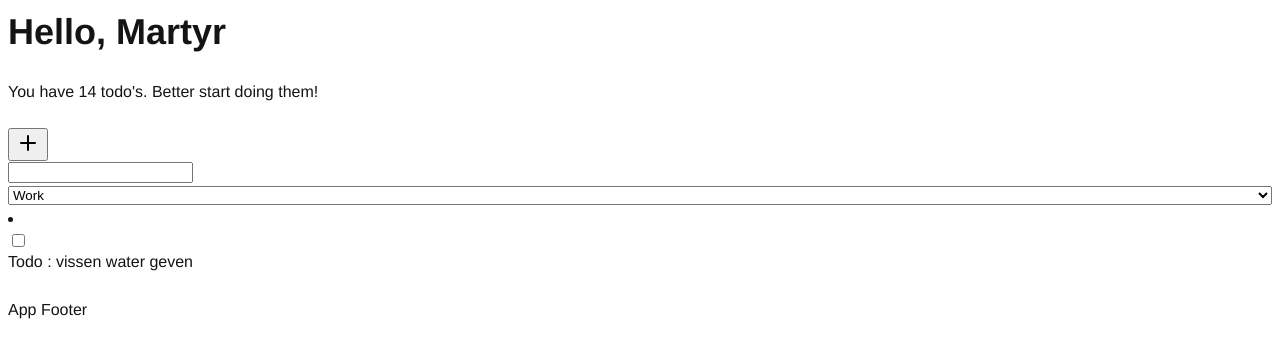
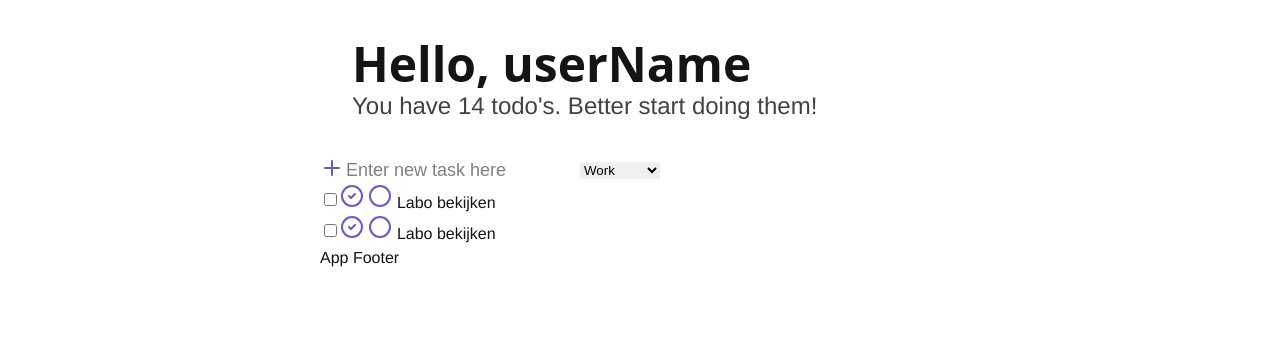
Before and after one commit to KeyngnaertLotte/FrontendDev_Week3, a React (Vite) app: page / in a window 1280 px wide. Shown: the top 358 px of the page. Built offline with nearby package versions, Linux system fonts and the light colour scheme.

Commit message:
feat: end-of-class

```diff
--- a/src/App.tsx
+++ b/src/App.tsx
@@ -8,12 +8,12 @@ import TodoItem from "./components/TodoItem"
 function App() {
 
   return (
-    <>
+    <div className="o-container">
     <AppHeader/>
     <AddTodo/>
     <TodoItem/>
     <AppFooter/>
-    </>
+    </div>
   )
 
 }
--- /dev/null
+++ b/src/assets/styles/components/form.scss
@@ -0,0 +1,19 @@
+.c-form{
+    display: flex;
+    justify-content: start;
+    align-items: center;
+}
+
+.c-form svg{
+    stroke: #6B58CC;
+}
+
+.c-input{
+    border: none;
+    font-size: 18px;
+}
+
+.c-select{
+    border: none;
+    width: 5rem;
+}
--- /dev/null
+++ b/src/assets/styles/components/header.scss
@@ -0,0 +1,17 @@
+.c-header{
+    padding: 2rem;
+}
+
+.c-header__title{
+    font-family: system-ui, -apple-system, BlinkMacSystemFont, 'Segoe UI', Roboto, Oxygen, Ubuntu, Cantarell, 'Open Sans', 'Helvetica Neue', sans-serif;
+    font-size: 3rem;
+    font-weight: 700;
+    margin: 0;
+}
+
+.c-header__subtitle{
+    font-size: 1.5rem;
+    font-weight: 400;
+    margin-bottom: 0;
+    opacity: 0.8;
+}
--- /dev/null
+++ b/src/assets/styles/components/list.scss
@@ -0,0 +1,9 @@
+.c-list{
+    display: flex;
+    flex-direction: row;
+    align-items: center;
+}
+
+.c-list svg{
+    stroke: #6B58CC;
+}
--- a/src/assets/styles/elements/root.scss
+++ b/src/assets/styles/elements/root.scss
@@ -4,7 +4,7 @@
 
 :root {
 	/* colors */
-	--theme-color: blue;
+	--theme-color: #6B58CC;
 
 	--neutral-x-light: hsl(0, 0%, 95%);
 	--neutral-light: hsl(0, 0%, 78%);
--- /dev/null
+++ b/src/assets/styles/objects/container.scss
@@ -0,0 +1,4 @@
+.o-container{
+    max-width: 40rem;
+    margin: 0 auto;
+}
--- a/src/assets/styles/screen.scss
+++ b/src/assets/styles/screen.scss
@@ -7,5 +7,6 @@
 
 @import './objects/button.scss';
 @import './objects/hide-accesible.scss';
+@import './objects/container.scss';
 
 @import './utilities/fade.scss';
--- a/src/components/AddTodo.tsx
+++ b/src/components/AddTodo.tsx
@@ -1,11 +1,12 @@
 import { Plus } from 'lucide-react'
+import '../assets/styles/components/form.scss'
 
 export default () => {
     return(
-        <form>
-            <button ><Plus /></button>
-            <input type="text" />
-            <select name="category" id="category">
+        <form className='c-form'>
+            <button className='o-button-reset'><Plus /></button>
+            <input className='c-input' type="text" placeholder='Enter new task here' />
+            <select className='c-select' name="category" id="category">
                 <option value="work">Work</option>
                 <option value="personal">Personal</option>
             </select>
--- a/src/components/AppHeader.tsx
+++ b/src/components/AppHeader.tsx
@@ -1,7 +1,9 @@
 import { useState } from "react";
 
+import '../assets/styles/components/header.scss'
+
 export default () => {
-    const [user, setUser] = useState('Martyr');
+    const [user, setUser] = useState('userName');
     const [todoCount, setTodoCount]  = useState(14);
 
     const printAmountOfTodos = () => {
@@ -14,9 +16,9 @@ export default () => {
     }
 
     return(
-        <header>
-            <h1>Hello, {user}</h1>
-            <p>{printAmountOfTodos()}</p>
+        <header className="c-header">
+            <h1 className="c-header__title">Hello, {user}</h1>
+            <p className="c-header__subtitle">{printAmountOfTodos()}</p>
         </header>
     )
 }
--- a/src/components/TodoItem.tsx
+++ b/src/components/TodoItem.tsx
@@ -1,11 +1,20 @@
+import { CheckCircle2, Circle } from 'lucide-react'
+import '../assets/styles/components/list.scss'
+
 export default () => {
     // TODO: i want props here
     // description, category, isDone, id
 
     return(
-    <li>
-        <input type="checkbox" />
-        <p>Todo : vissen water geven</p>
-    </li>
+    <>
+        <li className="c-list">
+            <input type="checkbox" id='check1'/>
+            <label htmlFor="check1"><CheckCircle2/> <Circle/> Labo bekijken</label>
+        </li>
+        <li className="c-list">
+            <input type="checkbox" id='check2'/>
+            <label htmlFor="check2"><CheckCircle2/> <Circle/> Labo bekijken</label>
+        </li>
+    </>
     )
 }
```
